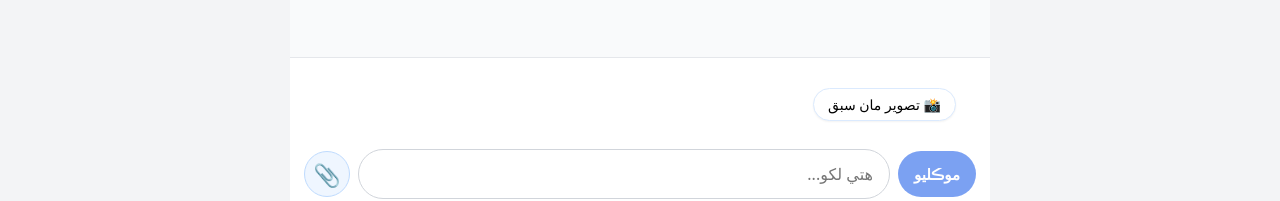
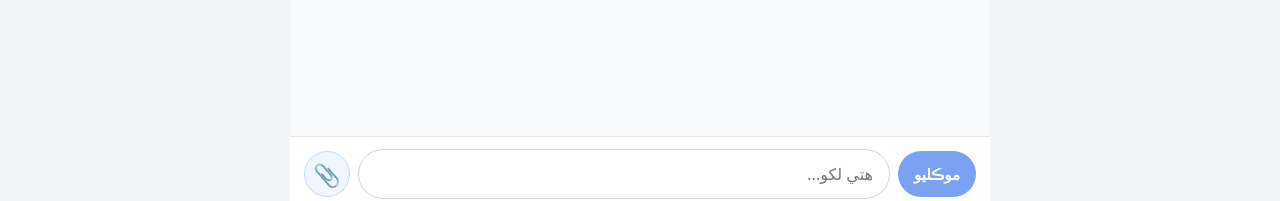
Before and after one commit to islamsolangi/sindhigpt, a Next.js app: page / in a window 1280 px wide. Shown: the part 589-790 px from the top of the page. Built offline with nearby package versions, Linux system fonts and the light colour scheme.

Commit message:
Update page.tsx

```diff
--- a/app/page.tsx
+++ b/app/page.tsx
@@ -375,10 +375,6 @@ return (
           </div>
         )}
 
-             <div style={{ padding: "10px" }}>
-        <TasveerManSabak />
-      </div>
-
         <div
           style={{
             display: "flex",
```
